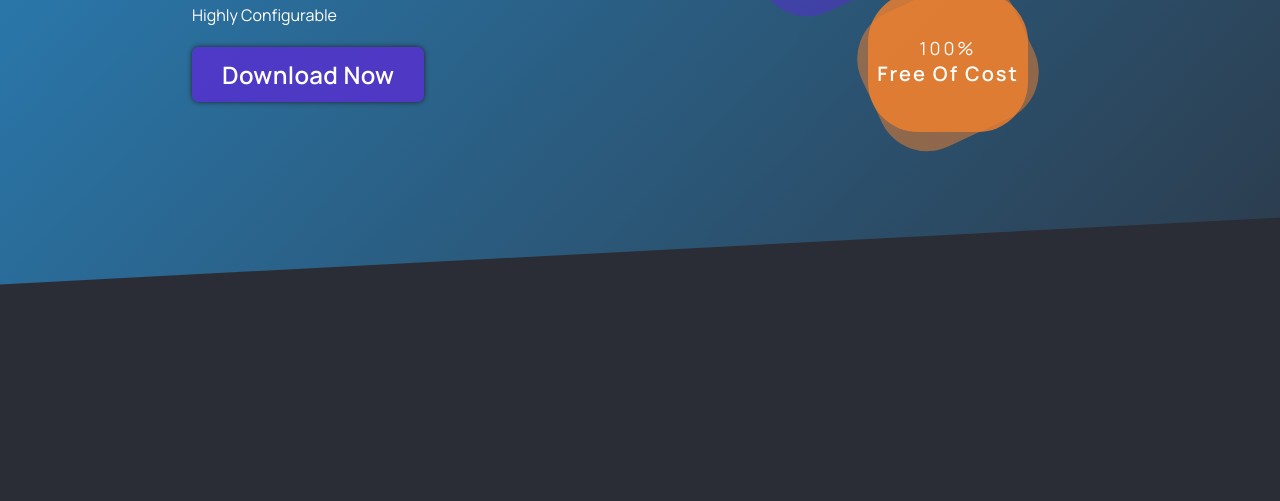
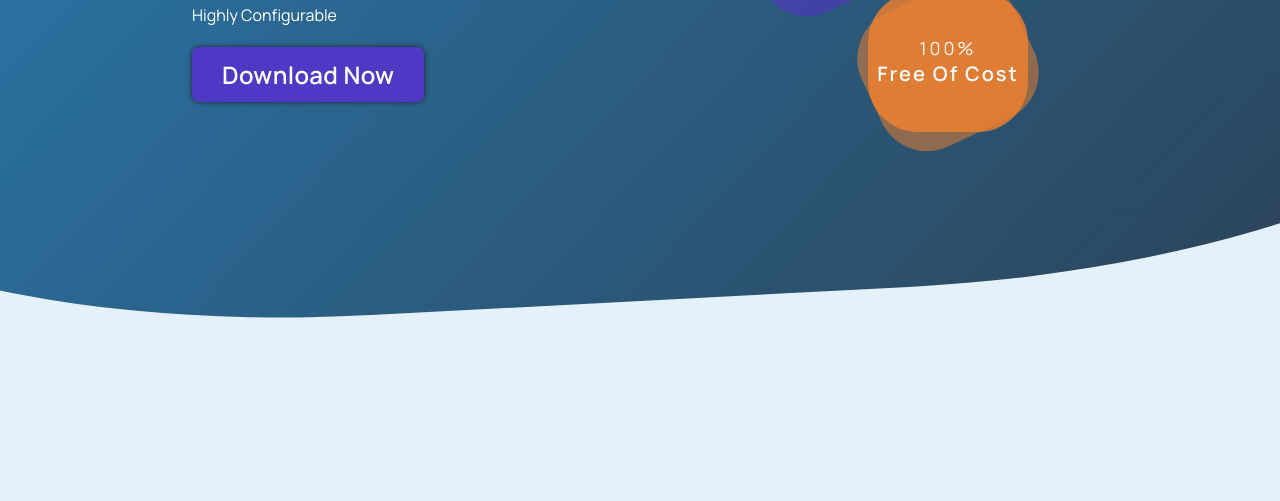
Before and after one commit to 2AMDevs/invoicify, a React app: page / in a window 1280 px wide. Shown: the part 299-800 px from the top of the page. Built offline with nearby package versions, Linux system fonts and the light colour scheme.

Commit message:
style hero gradient

```diff
--- a/src/components/Home/index.scss
+++ b/src/components/Home/index.scss
@@ -4,7 +4,7 @@
   &__content {
     position: absolute;
     height: 100%;
-    overflow: auto;
+    overflow: hidden auto;
     width: 100%;
 
     &__nav {
@@ -59,11 +59,14 @@
     }
 
     &__grad {
-      width: 100%;
-      height: 55rem;
+      width: 140vw;
+      left: -20vw;
+      top: -5rem;
+      height: 65rem;
+      position: absolute;
+      border-radius: 35%;
       position: absolute;
       transform: skewY(-3deg);
-      top: 0;
       z-index: -1;
       background: linear-gradient(135deg, #2980b9 0%, #2c3e50 100%);
     }
--- a/src/sass/abstracts/_variables.scss
+++ b/src/sass/abstracts/_variables.scss
@@ -7,6 +7,7 @@ $color-white-op-80: hsla(230, 7%, 100%, 0.8);
 $color-white-op-60: hsla(230, 7%, 100%, 0.6);
 $color-white-op-50: rgba(255, 255, 255, 0.5);
 $color-white-op-20: hsla(230, 7%, 100%, 0.2);
+$color-ice-white: rgba(229, 241, 250, 1);
 
 $color-black: #222222;
 $color-black-op-40: rgba(34, 34, 34, 0.4);
--- a/src/sass/base/_base.scss
+++ b/src/sass/base/_base.scss
@@ -9,7 +9,7 @@
 
 html {
   font-size: 62.5% !important; // 1rem = 10px
-  background: $color-grey-dark;
+  background: $color-ice-white;
 }
 
 body {
```
